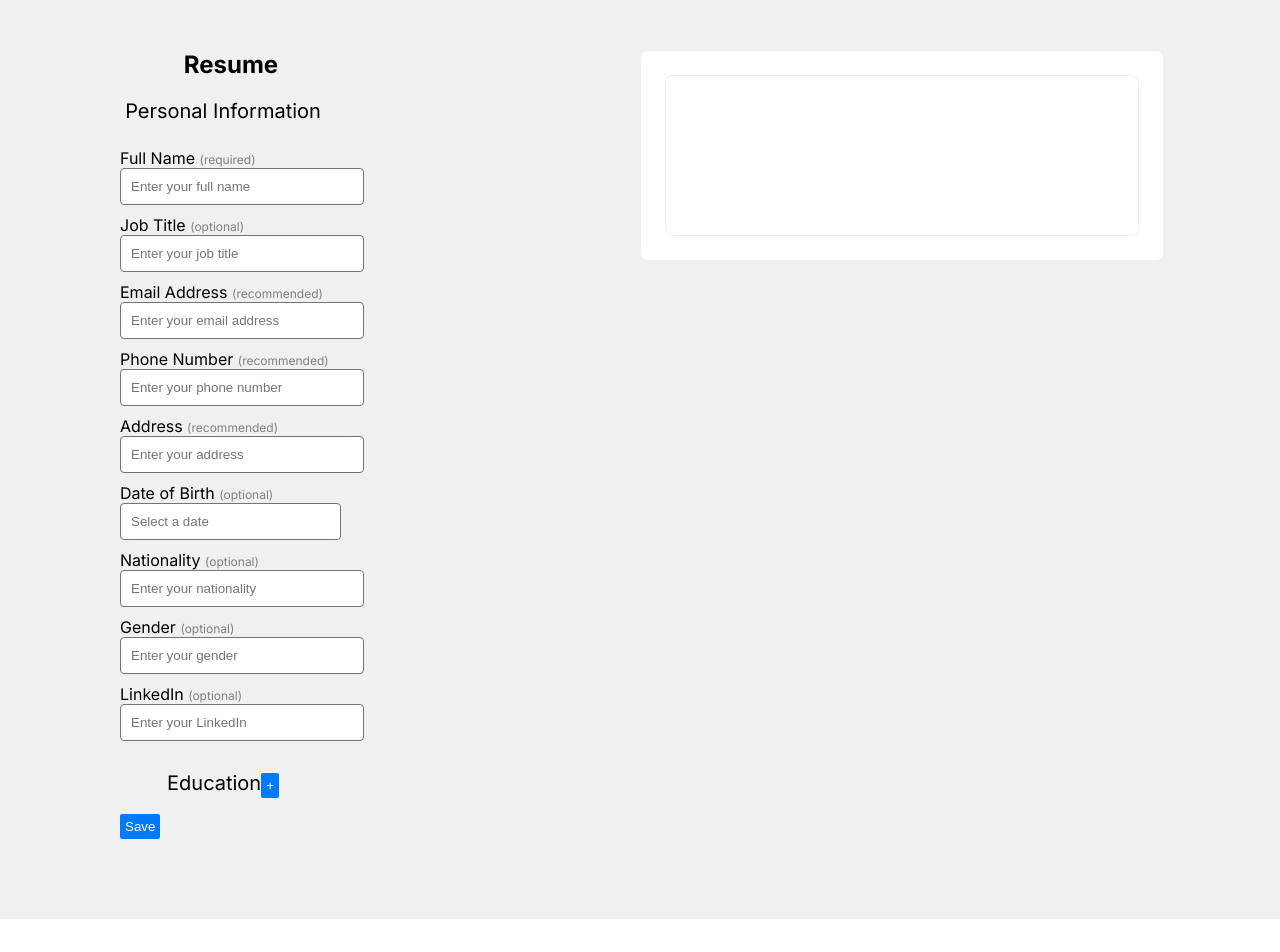
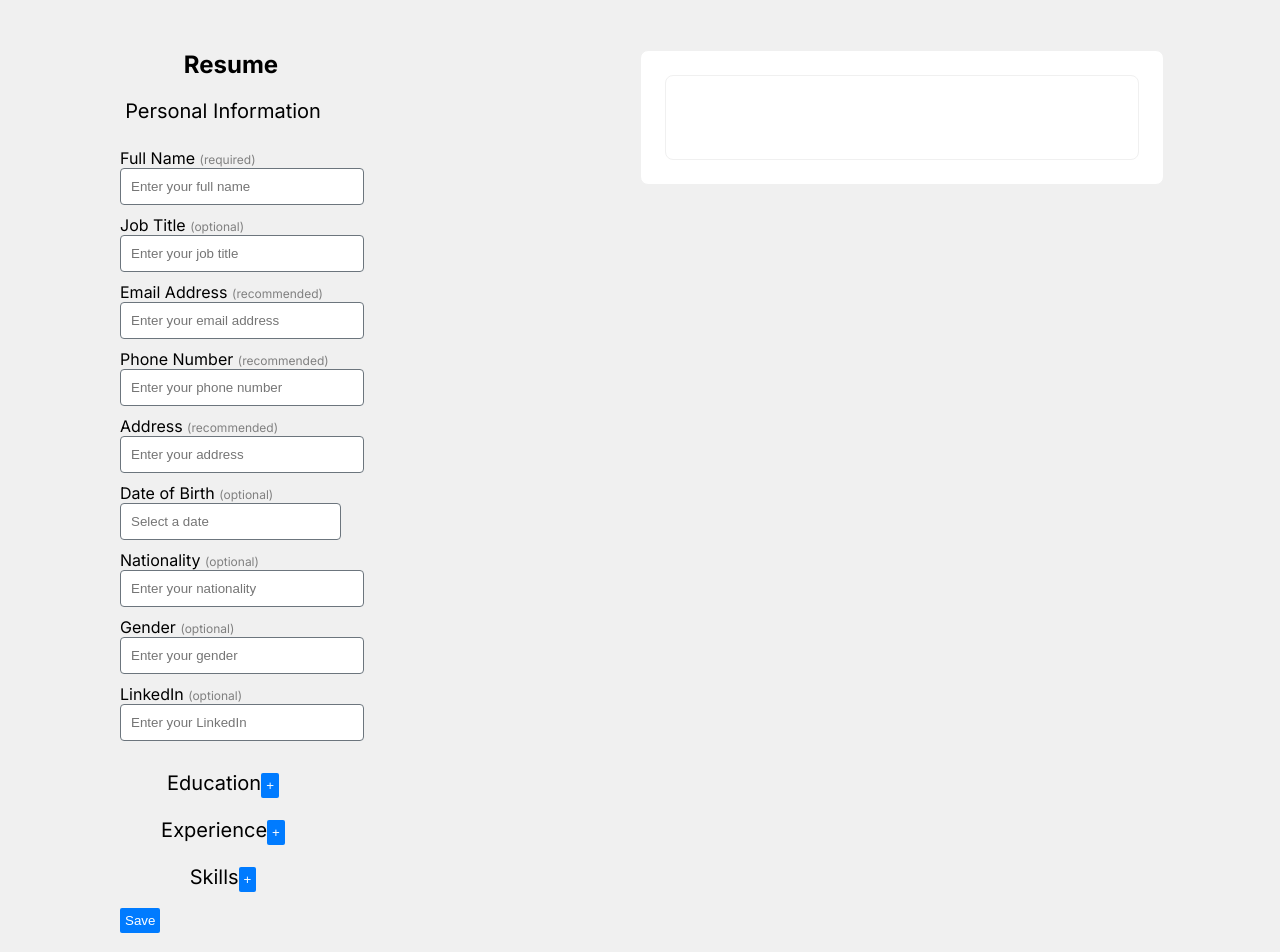
Before and after one commit to Hariic33/cv-generator, a Next.js app: page / in a window 1280 px wide. Shown: the top 952 px of the page. Before the commit the page ends 919 px from the top, so only its background shows below. Built offline with nearby package versions, Linux system fonts and the light colour scheme.

Commit message:
added skills component, general changes

```diff
--- a/src/app/globals.css
+++ b/src/app/globals.css
@@ -62,23 +62,26 @@ h2 {
   margin-bottom: 16px;
 }
 
-.cv-preview-card {
-  border: 1px solid #ccc;
-  border-radius: 4px;
-  padding: 16px;
-  box-shadow: 0 2px 8px rgba(0, 0, 0, 0.1);
-  height: 100%;
-  max-width: 70%;
-  margin: 0 auto;
-}
-
 .CVPreview-container {
   display: flex;
   flex-direction: column;
-  padding: 10mm;
+  padding: 0;
   background-color: rgb(255, 255, 255);
   color: rgb(49, 61, 93);
   max-width: 100%;
+}
+
+.CVPreview-sections {
+  display: flex;
+  gap: 30px;
+  flex-wrap: wrap;
+  justify-content: center;
+  margin-top: 10px;
+}
+
+.CVPreview-section {
+  flex: 1;
+  max-width: calc(50% - 10px);
 }
 
 .CVPreview-row {
@@ -89,28 +92,10 @@ h2 {
 }
 
 .CVPreview-field {
-  margin: 0px;
+  margin: 0;
   display: flex;
   align-items: center;
+  white-space: normal;
+  overflow-wrap: break-word;
+  max-width: 100%;
 }
-
-.CVPreview-field p {
-  margin: 0;
-  white-space: nowrap;
-}
-
-.education-form-container {
-  display: flex;
-  flex-wrap: wrap;
-  gap: 2px;
-  margin-bottom: 10px;
-}
-
-.education-form-container p {
-  margin: 0;
-  flex-basis: 100%;
-}
-
-.education-form-container strong {
-  margin-right: 4px;
-}
--- a/src/app/page.tsx
+++ b/src/app/page.tsx
@@ -3,6 +3,8 @@ import React, { useState } from 'react';
 import { Card } from 'antd';
 import PersonalForm, { PersonalFormData } from '@/components/PersonalForm';
 import EducationForm from '@/components/EducationForm';
+import ExperienceForm from '@/components/ExperienceForm';
+import Skills from '@/components/Skills';
 import CVPreview from '@/components/CVPreview';
 import './globals.css';
 
@@ -28,25 +30,50 @@ const Page: React.FC = () => {
     country: '',
   });
 
+  const [experienceFormData, setExperienceFormData] = useState({
+    jobTitle: '',
+    employer: '',
+    city: '',
+    country: '',
+    startDate: null,
+    endDate: null,
+    description: '',
+  });
+
+  const [skills, setSkills] = useState<string[]>([]);
   const [isEducationFormVisible, setEducationFormVisible] = useState(false);
+  const [isExperienceFormVisible, setExperienceFormVisible] = useState(false);
+  const [isSkillsFormVisible, setSkillsFormVisible] = useState(false);
   const [selectedDate, setSelectedDate] = useState<Date | null>(null);
 
   const handlePersonalFormInputChange = (name: string, value: string) => {
     setPersonalFormData(prevData => ({ ...prevData, [name]: value }));
   };
 
-  const handleEducationFormInputChange = (name: string, value: string | Date | null) => {
+  const handleFormInputChange = (formType: 'education' | 'experience', name: string, value: string | Date | null) => {
+    if (formType === 'education') {
       setEducationFormData(prevData => ({ ...prevData, [name]: value }));
+    } else if (formType === 'experience') {
+      setExperienceFormData(prevData => ({ ...prevData, [name]: value }));
+    }
   };
 
   const handleSave = (event: React.FormEvent<HTMLFormElement>) => {
     event.preventDefault();
     console.log('Personal Form Data:', personalFormData);
     console.log('Education Form Data:', educationFormData);
+    console.log('Experience Form Data:', experienceFormData);
+    console.log('Skills:', skills);
   };
 
-  const toggleEducationFormVisibility = () => {
+  const toggleFormVisibility = (formType: 'education' | 'experience' | 'skills') => {
+    if (formType === 'education') {
       setEducationFormVisible(prevVisible => !prevVisible);
+    } else if (formType === 'experience') {
+      setExperienceFormVisible(prevVisible => !prevVisible);
+    } else if (formType === 'skills') {
+      setSkillsFormVisible(prevVisible => !prevVisible);
+    }
   };
 
   const handleDateChange = (date: Date | null) => {
@@ -70,19 +97,53 @@ const Page: React.FC = () => {
               />
             </div>
             <div className="flex mb-4">
-              <p className="text-xl font-semibold flex-1" style={{ fontSize: '20px', marginBottom: '5px', textAlign: 'center' }}>Education
+              <p className="text-xl font-semibold flex-1" style={{ fontSize: '20px', marginBottom: '5px', textAlign: 'center' }}>
+                Education
                 <button
                   type="button"
-                onClick={toggleEducationFormVisibility}
+                  onClick={() => toggleFormVisibility('education')}
                   className={isEducationFormVisible ? 'button-toggle-active' : 'button-toggle'}
                 >
                   {isEducationFormVisible ? '-' : '+'}
-              </button></p>
+                </button>
+              </p>
             </div>
-            {isEducationFormVisible && <EducationForm onInputChange={handleEducationFormInputChange} />}
+            {isEducationFormVisible && (
+              <EducationForm onInputChange={(name, value) => handleFormInputChange('education', name, value)} />
+            )}
+            <div className="flex mb-4">
+              <p className="text-xl font-semibold flex-1" style={{ fontSize: '20px', marginBottom: '5px', textAlign: 'center' }}>
+                Experience
+                <button
+                  type="button"
+                  onClick={() => toggleFormVisibility('experience')}
+                  className={isExperienceFormVisible ? 'button-toggle-active' : 'button-toggle'}
+                >
+                  {isExperienceFormVisible ? '-' : '+'}
+                </button>
+              </p>
+            </div>
+            {isExperienceFormVisible && (
+              <ExperienceForm onInputChange={(name, value) => handleFormInputChange('experience', name, value)} />
+            )}
+            <div className="flex mb-4">
+              <p className="text-xl font-semibold flex-1" style={{ fontSize: '20px', marginBottom: '5px', textAlign: 'center' }}>
+                Skills
+                <button
+                  type="button"
+                  onClick={() => toggleFormVisibility('skills')}
+                  className={isSkillsFormVisible ? 'button-toggle-active' : 'button-toggle'}
+                >
+                  {isSkillsFormVisible ? '-' : '+'}
+                </button>
+              </p>
+            </div>
+            {isSkillsFormVisible && (
+              <Skills onAddSkill={(skill) => setSkills(prevSkills => [...prevSkills, skill])} />
+            )}
             <button
               type="submit"
-              className="button-save" style={{textAlign: 'center' }}
+              className="button-save" style={{ textAlign: 'center' }}
             >
               Save
             </button>
@@ -91,8 +152,14 @@ const Page: React.FC = () => {
       </div>
       <div className="flex-1 ml-8">
         <Card className="bg-white rounded shadow">
-          <div className="cv-preview-container">
-            <CVPreview personalFormData={personalFormData} educationFormData={educationFormData} selectedDate={selectedDate} />
+          <div className="CVPreview-container">
+            <CVPreview
+              personalFormData={personalFormData}
+              educationFormData={educationFormData}
+              selectedDate={selectedDate}
+              experienceFormData={experienceFormData}
+              skills={skills}
+            />
           </div>
         </Card>
       </div>
--- a/src/components/CVPreview.tsx
+++ b/src/components/CVPreview.tsx
@@ -23,10 +23,22 @@ interface EducationFormData {
   country: string;
 }
 
+interface ExperienceFormData {
+  jobTitle: string;
+  employer: string;
+  city: string;
+  country: string;
+  startDate: Date | null;
+  endDate: Date | null;
+  description: string;
+}
+
 interface CVPreviewProps {
   personalFormData: PersonalFormData;
   educationFormData: EducationFormData;
   selectedDate: Date | null;
+  experienceFormData: ExperienceFormData;
+  skills: string[];
 }
 
 const formatDate = (inputDate: Date | null, isBirthDate: boolean = false) => {
@@ -43,45 +55,74 @@ const formatDate = (inputDate: Date | null, isBirthDate: boolean = false) => {
   return `${month}-${year}`;
 };
 
-const CVPreview: React.FC<CVPreviewProps> = ({ personalFormData, educationFormData }) => {
-  const renderField = (icon: React.ReactNode, value: string) => {
-    return value.trim() !== '' ? (
-      <div className="CVPreview-field">
-        <p>
-          <strong>{icon} </strong> {value}
-        </p>
-      </div>
-    ) : null;
-  };
-
+const CVPreview: React.FC<CVPreviewProps> = ({ personalFormData, educationFormData, experienceFormData, skills }) => {
   return (
-    <Card className="bg-white rounded shadow">
+    <Card>
       <h2 style={{ fontSize: '32px', marginTop: '20px', textAlign: 'center' }}>{personalFormData.fullName}</h2>
-      <div className="cv-preview-container">
-        <h2 style={{ fontSize: '24px', textAlign: 'center' }}>{personalFormData.jobTitle}</h2>
-        <div className="CVPreview-container">
+      <h2 style={{ fontSize: '24px', textAlign: 'center' }}>{personalFormData.jobTitle}</h2>
+      <div className="CVPreview-container">
+        <div className="CVPreview-field">
           <div className="CVPreview-row" style={{ marginTop: '5px' }}>
-            {renderField(<MailOutlined />, personalFormData.emailAddress)}
-            {renderField(<PhoneOutlined />, personalFormData.phoneNumber)}
-            {renderField(<HomeOutlined />, personalFormData.address)}
-            {renderField(<CalendarOutlined />, personalFormData.birthDate ? formatDate(personalFormData.birthDate, true) : '')}
-            {renderField(<FlagOutlined />, personalFormData.nationality)}
-            {renderField(<UserOutlined />, personalFormData.gender)}
-            {renderField(<LinkedinOutlined />, personalFormData.linkedIn)}
-          </div>
-          {educationFormData.degree.trim() !== '' && (
-            <h2 style={{ fontSize: '20px', marginBottom: '5px', textAlign: 'center' }}>Education</h2>
-          )}
-          <div className="education-form-container">
-            {educationFormData.degree.trim() !== '' && (<p><strong>{educationFormData.degree},</strong></p>)}
-            {educationFormData.schoolName.trim() !== '' && (<p><strong>{educationFormData.schoolName}</strong></p>)}
-            {educationFormData.startDate && educationFormData.endDate && (
-              <p>
-                {`${formatDate(educationFormData.startDate)} - ${formatDate(educationFormData.endDate)}`}
-                {' | ' + educationFormData.city + ', ' + educationFormData.country}
-              </p>)}
+            {personalFormData.emailAddress && <MailOutlined />}{personalFormData.emailAddress}
+            {personalFormData.phoneNumber && <PhoneOutlined />}{personalFormData.phoneNumber}
+            {personalFormData.address && <HomeOutlined />}{personalFormData.address}
+            {personalFormData.birthDate && <CalendarOutlined />}{formatDate(personalFormData.birthDate, true)}
+            {personalFormData.nationality && <FlagOutlined />}{personalFormData.nationality}
+            {personalFormData.gender && <UserOutlined />}{personalFormData.gender}
+            {personalFormData.linkedIn && <LinkedinOutlined />}{personalFormData.linkedIn}
           </div>
         </div>
+      </div>
+      <div className="CVPreview-sections">
+        {educationFormData.degree || educationFormData.schoolName || (educationFormData.startDate && educationFormData.endDate) ? (
+          <div className="CVPreview-section">
+            <div className="CVPreview-container">
+              <h2 style={{ fontSize: '20px', marginBottom: '5px', textAlign: 'center' }}>Education</h2>
+              <div className="CVPreview-row" style={{ marginTop: '5px' }}>
+                {educationFormData.degree && <span style={{ fontWeight: 'bold' }}>{educationFormData.degree},</span>}
+                {educationFormData.schoolName && <span style={{ fontWeight: 'bold' }}>{educationFormData.schoolName}</span>}
+                {educationFormData.startDate && educationFormData.endDate && (
+                  <span>
+                    {formatDate(educationFormData.startDate)} - {formatDate(educationFormData.endDate)} | {educationFormData.city}, {educationFormData.country}
+                  </span>
+                )}
+              </div>
+            </div>
+          </div>
+        ) : null}
+        {experienceFormData.jobTitle || experienceFormData.employer || (experienceFormData.startDate && experienceFormData.endDate) || experienceFormData.description ? (
+          <div className="CVPreview-section">
+            <div className="CVPreview-container">
+              <h2 style={{ fontSize: '20px', marginBottom: '5px', textAlign: 'center' }}>Experience</h2>
+              <div className="CVPreview-row" style={{ marginTop: '5px' }}>
+                {experienceFormData.jobTitle && <span style={{ fontWeight: 'bold' }}>{experienceFormData.jobTitle},</span>}
+                {experienceFormData.employer && <span style={{ fontWeight: 'bold' }}>{experienceFormData.employer},</span>}
+                {experienceFormData.startDate && experienceFormData.endDate && (
+                  <span>
+                    {formatDate(experienceFormData.startDate)} - {formatDate(experienceFormData.endDate)} | {experienceFormData.city}, {experienceFormData.country}
+                  </span>
+                )}
+                {experienceFormData.description && <span>{experienceFormData.description}</span>}
+              </div>
+            </div>
+          </div>
+        ) : null}
+        {skills.length > 0 ? (
+          <div className="CVPreview-section">
+            <div className="CVPreview-container">
+              <h2 style={{ fontSize: '20px', marginBottom: '5px', textAlign: 'center' }}>Skills</h2>
+              <div className="CVPreview-row" style={{ marginTop: '5px' }}>
+                <div className="CVPreview-field">
+                  <ul>
+                    {skills.map((skill, index) => (
+                      <li key={index}>{skill}</li>
+                    ))}
+                  </ul>
+                </div>
+              </div>
+            </div>
+          </div>
+        ) : null}
       </div>
     </Card>
   );
--- /dev/null
+++ b/src/components/Skills.tsx
@@ -0,0 +1,32 @@
+import React, { useState } from 'react';
+
+interface SkillsProps {
+  onAddSkill: (skill: string) => void;
+}
+
+const Skills: React.FC<SkillsProps> = ({ onAddSkill }) => {
+  const [newSkill, setNewSkill] = useState('');
+
+  const handleAddSkill = () => {
+    if (newSkill.trim() !== '') {
+      onAddSkill(newSkill);
+      setNewSkill('');
+    }
+  };
+
+  return (
+    <div>
+      <div>
+        <input
+          type="text"
+          placeholder="Enter a skill"
+          value={newSkill}
+          onChange={(e) => setNewSkill(e.target.value)}
+        />
+        <button onClick={handleAddSkill}>Add Skill</button>
+      </div>
+    </div>
+  );
+};
+
+export default Skills;
```
Also changed, not shown: src/components/ExperienceForm.tsx (+15 -1 lines), 1 other file (tests, documents, lock files or other folders). Lines whose indentation alone changed are shown as unchanged.
